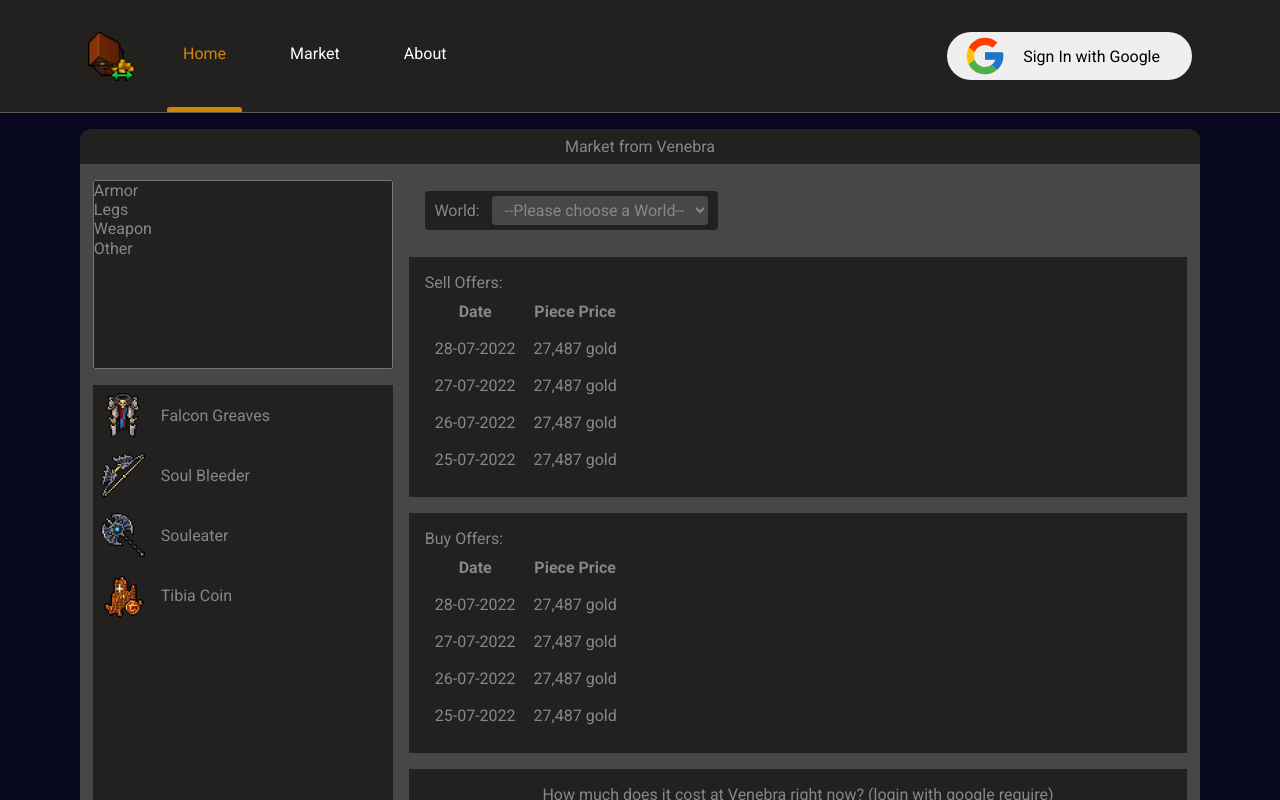
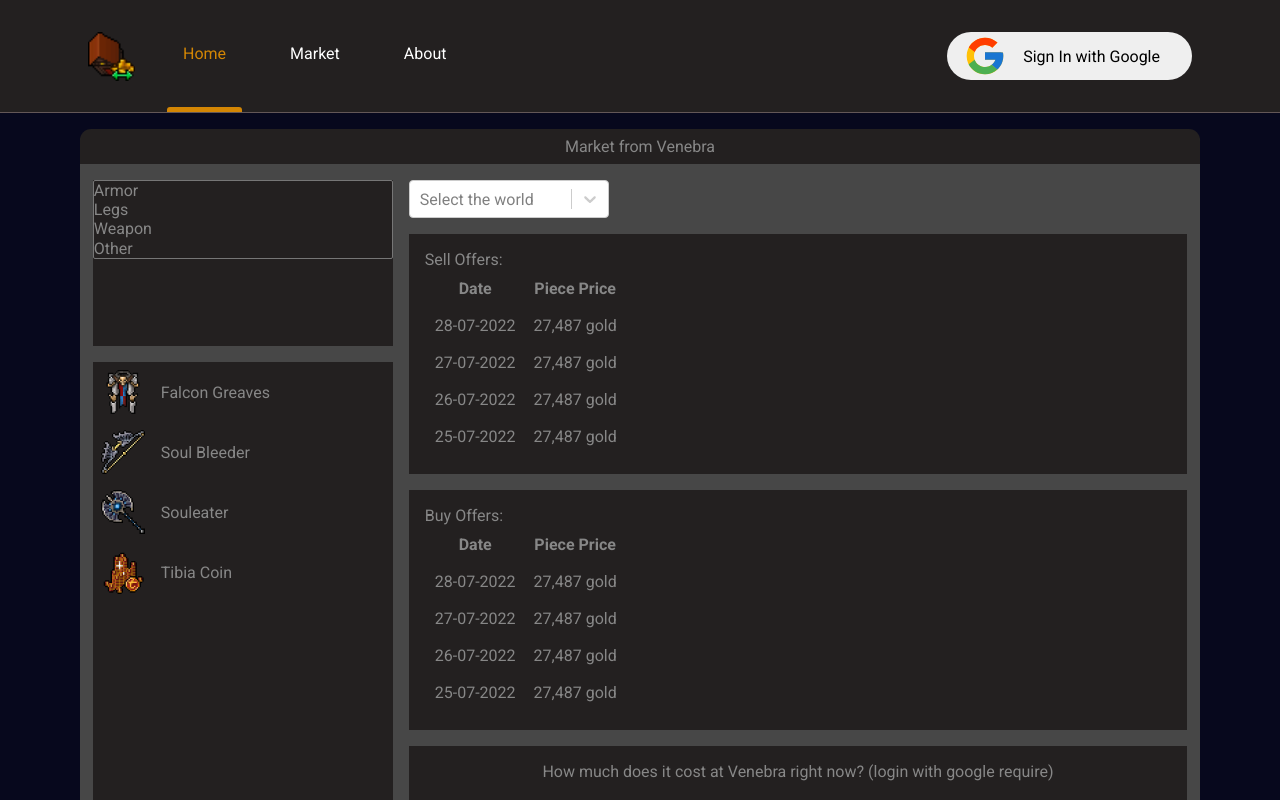
Before and after one commit to fabioborges-jr/tibia_market, a Next.js app: page /market in a window 1280 px wide. Shown: the top 800 px of the page. Built offline with nearby package versions, Linux system fonts and the light colour scheme.

Commit message:
adding react-select styles to select world

```diff
--- a/src/components/MarketPlace/MarketPlace.tsx
+++ b/src/components/MarketPlace/MarketPlace.tsx
@@ -3,24 +3,27 @@ import styles from "./styles.module.scss"
 import Select from "react-select"
 
 export default function MarketPlace() {
+
+    const options = [
+        { value: "venebra", label: "Venebra" },
+        { value: "belobra", label: "Belobra" },
+        { value: "reinobra", label: "Reinobra" },
+        { value: "gladera", label: "Gladera" }
+    ]
+
     return (
         <section className={styles.sectionContainer}>
 
             <p className={styles.title}>Market from Venebra</p>
 
             <div className={styles.world}>
-                <span>World:
-                    <select>
-                        <option value="">--Please choose a World--</option>
-                        <option value="dog">Venebra</option>
-                        <option value="cat">Reinobra</option>
-                        <option value="hamster">Belobra</option>
-                        <option value="parrot">Xantera</option>
-                        <option value="spider">Luminera</option>
-                        <option value="goldfish">Magera</option>
-                    </select>
-                </span>
-
+                <Select
+                    options={options}
+                    placeholder="Select the world"
+                    isClearable
+                    className={styles.select}
+                    closeMenuOnScroll={false}
+                />
             </div>
 
             <div className={styles.category}>
--- a/src/components/MarketPlace/styles.module.scss
+++ b/src/components/MarketPlace/styles.module.scss
@@ -44,24 +44,33 @@
 
     .world {
         grid-area: world;
-        padding: 1rem 0;
-        display: inline-block;
+        width: 200px;
 
-        span {
-            background-color: var(--gray-700);
-            border-radius: 0.25rem;
-            padding: 0.6rem;
-            margin-left: 1rem;
-            width: 100%;
+        .select {
 
-            select {
-                margin-left: 0.8rem;
-                background-color: var(--gray-500);
-                border: 0;
-                color: var(--gray-300);
-                padding: 0.25rem 0.5rem;
-                border-radius: 0.25rem;
+            [class$="control"] {
 
+
+                [class$="ValueContainer"] {
+
+                    [class$="Input"] {}
+                }
+
+                [class$="indicatorsContainer"] {
+
+                    [class$="indicatorContainer"] {}
+                }
+            }
+
+            [class$="menu"] {
+
+                [class$="list"] {
+                    &:hover {
+                        background-color: red;
+
+                        [class$="option"] {}
+                    }
+                }
             }
         }
     }
@@ -70,11 +79,11 @@
         grid-area: category;
         background-color: var(--gray-700);
 
+
         select {
-            width: 100%;
-            height: 100%;
             background-color: inherit;
             color: inherit;
+            width: 100%;
         }
     }
 
@@ -110,6 +119,7 @@
         table {
             tbody {
                 tr {
+
                     th,
                     td {
                         padding: 0.5rem;
@@ -128,6 +138,7 @@
         table {
             tbody {
                 tr {
+
                     th,
                     td {
                         padding: 0.5rem;
@@ -147,17 +158,17 @@
         }
 
         article {
-            display: flex;
             margin-bottom: 1rem;
-            justify-content: space-around;
 
             label {
+                display: inline-block;
 
                 input {
                     padding: 0.4rem;
                     background-color: var(--gray-500);
                     color: var(--gray-300);
                     margin: 0.5rem;
+                    width: 150px;
                 }
 
                 button {
```
